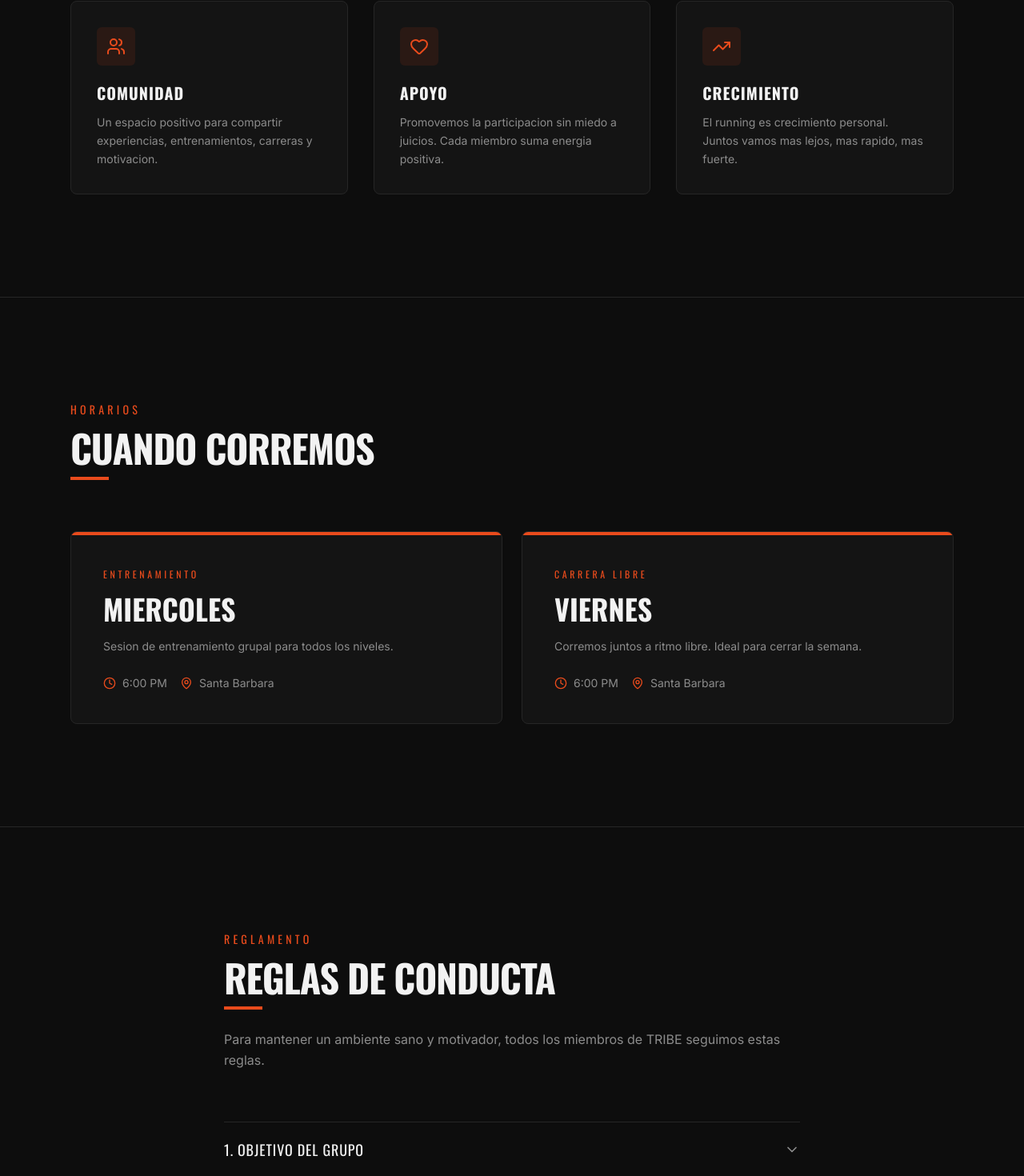
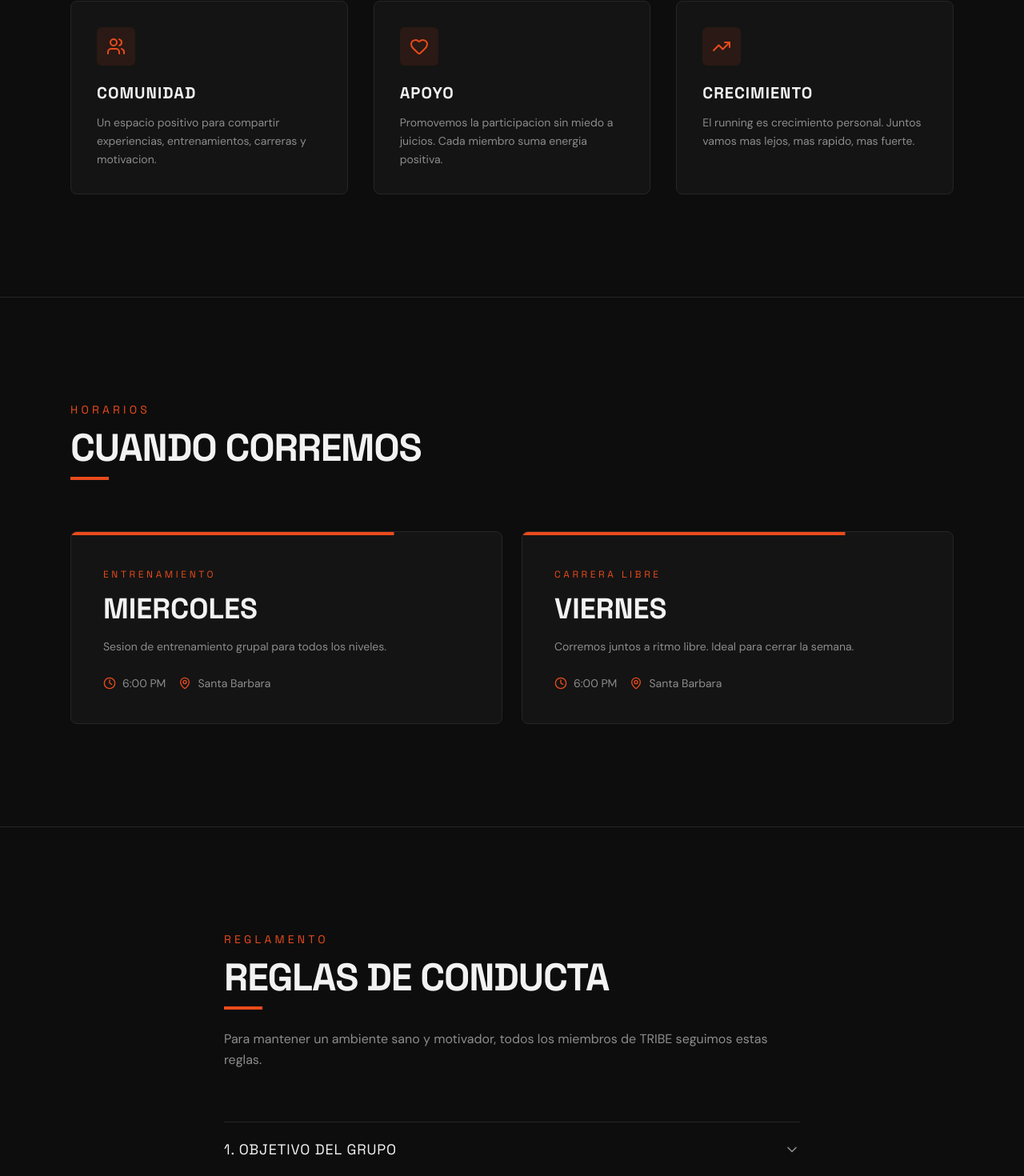
Before and after one commit to LEstebanR/tribe, a Next.js app: page / in a window 1280 px wide. Shown: the part 1193-2663 px from the top of the page at 80% size. Built offline with nearby package versions, Linux system fonts and the light colour scheme.

Commit message:
feat: update font to Space Grotesk and add scroll-triggered animations\n\nSwitch display headings to Space Grotesk and body text to DM Sans. Implement AnimateIn component for subtle fade-in effects.

```diff
--- a/app/layout.tsx
+++ b/app/layout.tsx
@@ -1,11 +1,11 @@
 import React from "react"
 import type { Metadata, Viewport } from 'next'
-import { Inter, Oswald } from 'next/font/google'
+import { DM_Sans, Space_Grotesk } from 'next/font/google'
 
 import './globals.css'
 
-const _inter = Inter({ subsets: ['latin'], variable: '--font-inter' })
-const _oswald = Oswald({ subsets: ['latin'], variable: '--font-oswald' })
+const _dmSans = DM_Sans({ subsets: ['latin'], variable: '--font-dm-sans' })
+const _spaceGrotesk = Space_Grotesk({ subsets: ['latin'], variable: '--font-space-grotesk' })
 
 export const metadata: Metadata = {
   title: 'TRIBE Club - Running Santa Barbara',
@@ -23,7 +23,7 @@ export default function RootLayout({
 }>) {
   return (
     <html lang="es">
-      <body className={`${_inter.variable} ${_oswald.variable} font-sans antialiased`}>{children}</body>
+      <body className={`${_dmSans.variable} ${_spaceGrotesk.variable} font-sans antialiased`}>{children}</body>
     </html>
   )
 }
--- a/components/about.tsx
+++ b/components/about.tsx
@@ -1,4 +1,5 @@
 import { Users, Heart, TrendingUp } from "lucide-react"
+import { AnimateIn } from "@/components/animate-in"
 
 const values = [
   {
@@ -25,6 +26,7 @@ export function About() {
   return (
     <section id="nosotros" className="py-24 md:py-32">
       <div className="mx-auto max-w-6xl px-6">
+        <AnimateIn direction="up">
           <div className="mb-16 max-w-2xl">
             <span className="text-primary font-display text-sm uppercase tracking-[0.3em]">
               Nosotros
@@ -39,14 +41,13 @@ export function About() {
               todos corremos juntos.
             </p>
           </div>
+        </AnimateIn>
 
         <div className="grid md:grid-cols-3 gap-8">
-          {values.map((value) => (
-            <div
-              key={value.title}
-              className="group p-8 rounded-lg border border-border bg-card hover:border-primary/40 transition-colors"
-            >
-              <div className="mb-5 inline-flex items-center justify-center h-12 w-12 rounded-md bg-primary/10 text-primary">
+          {values.map((value, i) => (
+            <AnimateIn key={value.title} delay={i * 150} direction="up">
+              <div className="group p-8 rounded-lg border border-border bg-card hover:border-primary/40 transition-colors h-full">
+                <div className="mb-5 inline-flex items-center justify-center h-12 w-12 rounded-md bg-primary/10 text-primary group-hover:scale-110 transition-transform duration-300">
                   <value.icon className="h-6 w-6" />
                 </div>
                 <h3 className="font-display text-xl font-bold uppercase tracking-wider text-card-foreground">
@@ -56,6 +57,7 @@ export function About() {
                   {value.description}
                 </p>
               </div>
+            </AnimateIn>
           ))}
         </div>
       </div>
--- /dev/null
+++ b/components/animate-in.tsx
@@ -0,0 +1,56 @@
+"use client"
+
+import { useEffect, useRef, useState, type ReactNode } from "react"
+import { cn } from "@/lib/utils"
+
+interface AnimateInProps {
+  children: ReactNode
+  className?: string
+  delay?: number
+  direction?: "up" | "down" | "left" | "right" | "none"
+}
+
+export function AnimateIn({ children, className, delay = 0, direction = "up" }: AnimateInProps) {
+  const ref = useRef<HTMLDivElement>(null)
+  const [isVisible, setIsVisible] = useState(false)
+
+  useEffect(() => {
+    const observer = new IntersectionObserver(
+      ([entry]) => {
+        if (entry.isIntersecting) {
+          setIsVisible(true)
+          observer.unobserve(entry.target)
+        }
+      },
+      { threshold: 0.15 }
+    )
+
+    if (ref.current) {
+      observer.observe(ref.current)
+    }
+
+    return () => observer.disconnect()
+  }, [])
+
+  const directionClasses = {
+    up: "translate-y-8",
+    down: "-translate-y-8",
+    left: "translate-x-8",
+    right: "-translate-x-8",
+    none: "",
+  }
+
+  return (
+    <div
+      ref={ref}
+      className={cn(
+        "transition-all duration-700 ease-out",
+        isVisible ? "opacity-100 translate-x-0 translate-y-0" : `opacity-0 ${directionClasses[direction]}`,
+        className
+      )}
+      style={{ transitionDelay: `${delay}ms` }}
+    >
+      {children}
+    </div>
+  )
+}
--- a/components/footer.tsx
+++ b/components/footer.tsx
@@ -1,7 +1,10 @@
+import { AnimateIn } from "@/components/animate-in"
+
 export function Footer() {
   return (
     <footer className="border-t border-border py-12">
       <div className="mx-auto max-w-6xl px-6">
+        <AnimateIn direction="up">
           <div className="flex flex-col md:flex-row items-center justify-between gap-6">
             <div className="flex items-center gap-2">
               <span className="font-display text-xl font-bold uppercase tracking-wider text-foreground">
@@ -15,6 +18,7 @@ export function Footer() {
               Running club de Santa Barbara. Comunidad, apoyo y crecimiento personal.
             </p>
           </div>
+        </AnimateIn>
       </div>
     </footer>
   )
--- a/components/hero.tsx
+++ b/components/hero.tsx
@@ -1,4 +1,5 @@
 import { MapPin, Calendar } from "lucide-react"
+import { AnimateIn } from "@/components/animate-in"
 
 export function Hero() {
   return (
@@ -18,19 +19,28 @@ export function Hero() {
       </div>
 
       <div className="relative z-10 mx-auto max-w-4xl px-6 text-center">
+        <AnimateIn delay={200} direction="none">
           <div className="mb-6 inline-block">
             <span className="text-primary font-display text-sm uppercase tracking-[0.3em]">
               Running Club
             </span>
           </div>
+        </AnimateIn>
+
+        <AnimateIn delay={400} direction="up">
           <h1 className="font-display text-6xl md:text-8xl lg:text-9xl font-bold uppercase tracking-tight text-foreground leading-none">
             TRIBE
           </h1>
           <div className="mt-2 h-1 w-20 bg-primary mx-auto" />
+        </AnimateIn>
+
+        <AnimateIn delay={600} direction="up">
           <p className="mt-6 text-lg md:text-xl text-muted-foreground max-w-xl mx-auto leading-relaxed">
             Comunidad de running en Santa Barbara. Corremos juntos, crecemos juntos.
           </p>
+        </AnimateIn>
 
+        <AnimateIn delay={800} direction="up">
           <div className="mt-10 flex flex-col sm:flex-row items-center justify-center gap-4">
             <div className="flex items-center gap-2 text-muted-foreground">
               <MapPin className="h-4 w-4 text-primary" />
@@ -42,7 +52,9 @@ export function Hero() {
               <span className="text-sm uppercase tracking-wider">{"Miercoles & Viernes"}</span>
             </div>
           </div>
+        </AnimateIn>
 
+        <AnimateIn delay={1000} direction="up">
           <a
             href="#nosotros"
             className="mt-12 inline-flex items-center gap-2 text-sm text-muted-foreground hover:text-primary transition-colors uppercase tracking-wider"
@@ -52,6 +64,7 @@ export function Hero() {
               <path strokeLinecap="round" strokeLinejoin="round" strokeWidth={2} d="M19 14l-7 7m0 0l-7-7m7 7V3" />
             </svg>
           </a>
+        </AnimateIn>
       </div>
     </section>
   )
--- a/components/rules.tsx
+++ b/components/rules.tsx
@@ -3,6 +3,7 @@
 import { useState } from "react"
 import { ChevronDown } from "lucide-react"
 import { cn } from "@/lib/utils"
+import { AnimateIn } from "@/components/animate-in"
 
 const rules = [
   {
@@ -58,10 +59,11 @@ const rules = [
   },
 ]
 
-function RuleItem({ rule }: { rule: (typeof rules)[number] }) {
+function RuleItem({ rule, index }: { rule: (typeof rules)[number]; index: number }) {
   const [open, setOpen] = useState(false)
 
   return (
+    <AnimateIn delay={index * 80} direction="up">
       <div className="border-b border-border">
         <button
           onClick={() => setOpen(!open)}
@@ -72,7 +74,7 @@ function RuleItem({ rule }: { rule: (typeof rules)[number] }) {
           </span>
           <ChevronDown
             className={cn(
-            "h-5 w-5 text-muted-foreground transition-transform",
+              "h-5 w-5 text-muted-foreground transition-transform duration-300",
               open && "rotate-180 text-primary"
             )}
           />
@@ -95,6 +97,7 @@ function RuleItem({ rule }: { rule: (typeof rules)[number] }) {
           </div>
         </div>
       </div>
+    </AnimateIn>
   )
 }
 
@@ -102,6 +105,7 @@ export function Rules() {
   return (
     <section id="reglamento" className="py-24 md:py-32 border-t border-border">
       <div className="mx-auto max-w-3xl px-6">
+        <AnimateIn direction="up">
           <div className="mb-16">
             <span className="text-primary font-display text-sm uppercase tracking-[0.3em]">
               Reglamento
@@ -114,10 +118,11 @@ export function Rules() {
               Para mantener un ambiente sano y motivador, todos los miembros de TRIBE seguimos estas reglas.
             </p>
           </div>
+        </AnimateIn>
 
         <div className="border-t border-border">
-          {rules.map((rule) => (
-            <RuleItem key={rule.title} rule={rule} />
+          {rules.map((rule, i) => (
+            <RuleItem key={rule.title} rule={rule} index={i} />
           ))}
         </div>
       </div>
--- a/components/schedule.tsx
+++ b/components/schedule.tsx
@@ -1,4 +1,5 @@
 import { Clock, MapPin } from "lucide-react"
+import { AnimateIn } from "@/components/animate-in"
 
 const days = [
   {
@@ -19,6 +20,7 @@ export function Schedule() {
   return (
     <section id="horarios" className="py-24 md:py-32 border-t border-border">
       <div className="mx-auto max-w-6xl px-6">
+        <AnimateIn direction="up">
           <div className="mb-16 max-w-2xl">
             <span className="text-primary font-display text-sm uppercase tracking-[0.3em]">
               Horarios
@@ -28,14 +30,13 @@ export function Schedule() {
             </h2>
             <div className="mt-3 h-1 w-12 bg-primary" />
           </div>
+        </AnimateIn>
 
         <div className="grid md:grid-cols-2 gap-6">
-          {days.map((item) => (
-            <div
-              key={item.day}
-              className="relative overflow-hidden rounded-lg border border-border bg-card p-8 md:p-10"
-            >
-              <div className="absolute top-0 left-0 h-1 w-full bg-primary" />
+          {days.map((item, i) => (
+            <AnimateIn key={item.day} delay={i * 200} direction="up">
+              <div className="group relative overflow-hidden rounded-lg border border-border bg-card p-8 md:p-10 hover:border-primary/40 transition-colors h-full">
+                <div className="absolute top-0 left-0 h-1 w-full bg-primary origin-left transition-transform duration-500 group-hover:scale-x-100 scale-x-75" />
                 <span className="text-xs uppercase tracking-[0.3em] text-primary font-display">
                   {item.label}
                 </span>
@@ -56,6 +57,7 @@ export function Schedule() {
                   </div>
                 </div>
               </div>
+            </AnimateIn>
           ))}
         </div>
       </div>
--- a/tailwind.config.ts
+++ b/tailwind.config.ts
@@ -63,8 +63,8 @@ const config: Config = {
         },
       },
       fontFamily: {
-        sans: ['var(--font-inter)', 'sans-serif'],
-        display: ['var(--font-oswald)', 'sans-serif'],
+        sans: ['var(--font-dm-sans)', 'sans-serif'],
+        display: ['var(--font-space-grotesk)', 'sans-serif'],
       },
       borderRadius: {
         lg: 'var(--radius)',
```
Lines whose indentation alone changed are shown as unchanged.
